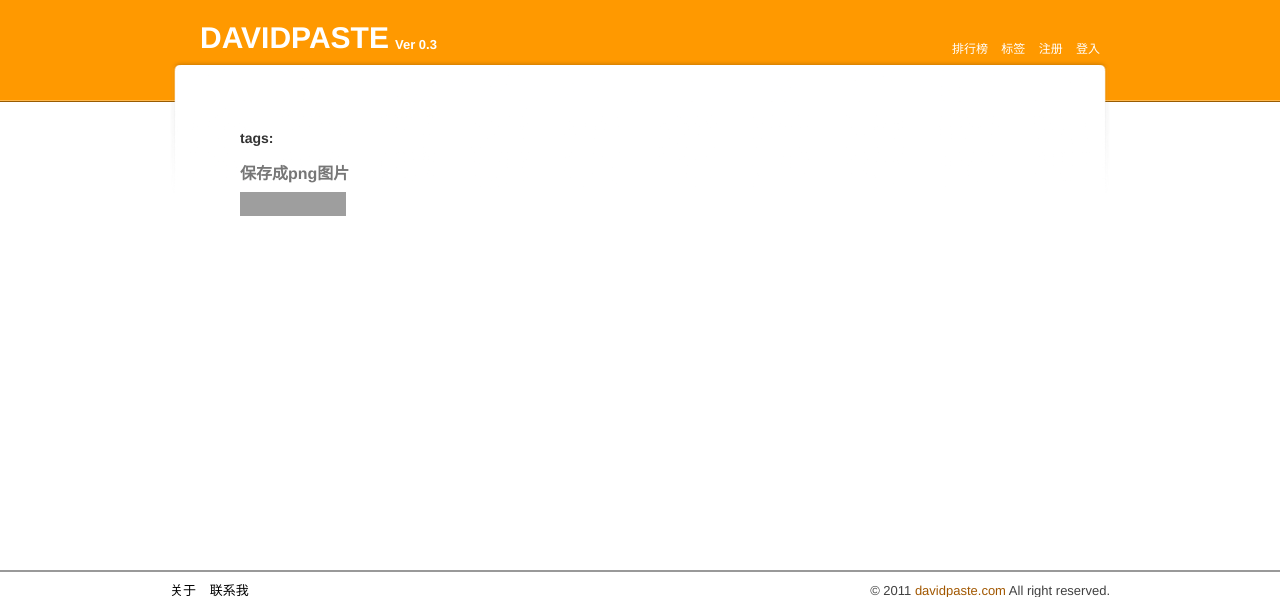
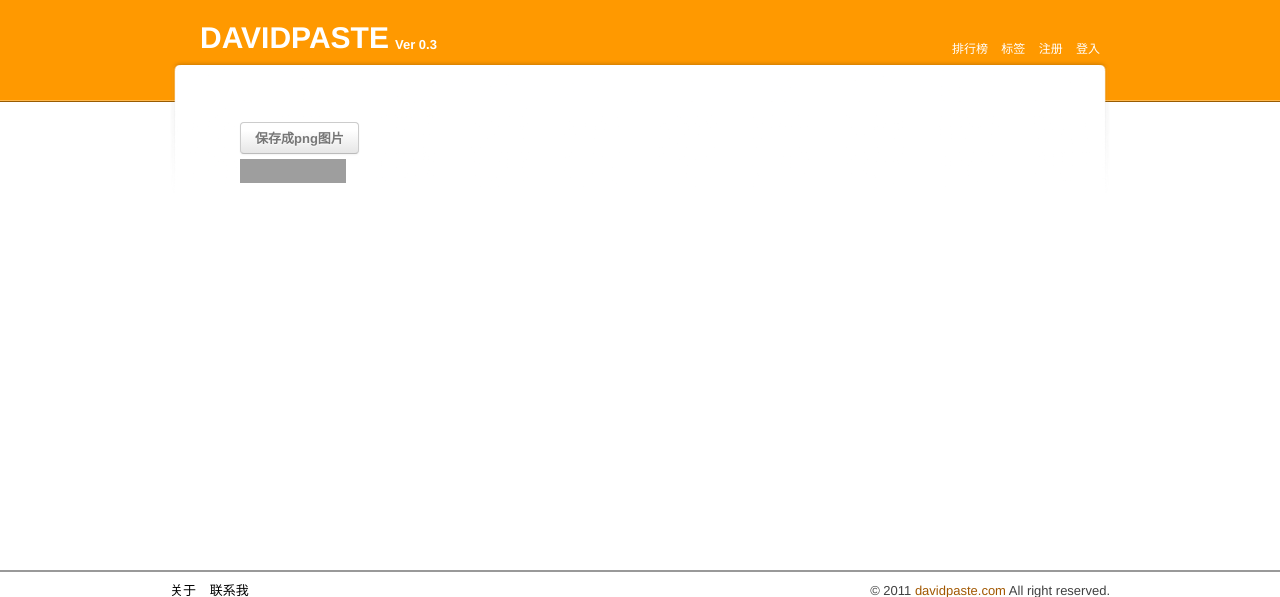
Before and after one commit to darth30joker/davidpaste.com, a Flask app: template templates/pasteapp/view.html in a window 1280 px wide. Shown: the top 597 px of the page. Run offline with Flask 2, Linux system fonts and the light colour scheme; the template is opened without the code that fills it, so the values that code supplies are empty; parts of the project's set-up code (start-up, migrations or seed data) failed here and were passed over; grey boxes are pictures that could not be loaded.

Commit message:
modify paste view page

```diff
--- a/static/css/styles.css
+++ b/static/css/styles.css
@@ -186,20 +186,7 @@ div#top ul li a:visited {
 	color:#ccc;
 	margin-left:10px;
 }
-#paste_view h3 {
-	font-size:14px;
-	color:#333;
-}
-#paste_view h3 a {
-	margin-right:15px;
-}
-#paste_view h3 a:link,
-#paste_view h3 a:visited {
-	color:#333;
-}
-#paste_view h3 a:hover {
-	color:red;
-}
+
 #paste_view h4 {
     font-size: 16px;
     margin-left: 30px;
--- a/templates/pasteapp/view.html
+++ b/templates/pasteapp/view.html
@@ -3,8 +3,8 @@
 {% block content %}
 <div id="paste_view">
     <h1>{{ model.title }}<span>{{ model.created_time | dateformat }}</span></h1>
-    <h3>tags: {% for tag in model.tags %}<a href="/tag/{{ tag.name }}">{{ tag.name }}</a>{% endfor %}</h3>
-    <h4><a href="{{ url_for('pasteapp.view', paste_id=model.id) }}?output=image&attachment=true">保存成png图片</a></h4>
+    <h3>{% for tag in model.tags %}<a href="/tag/{{ tag.name }}" class="btn small tag">{{ tag.name }}</a>{% endfor %}</h3>
+    <h4><a href="{{ url_for('pasteapp.view', paste_id=model.id) }}?output=image&attachment=true" class="btn" style="margin-bottom:5px;">保存成png图片</a></h4>
     <h4><script type="text/javascript" charset="utf-8">
 (function(){
   var _w = 106 , _h = 24;
```
